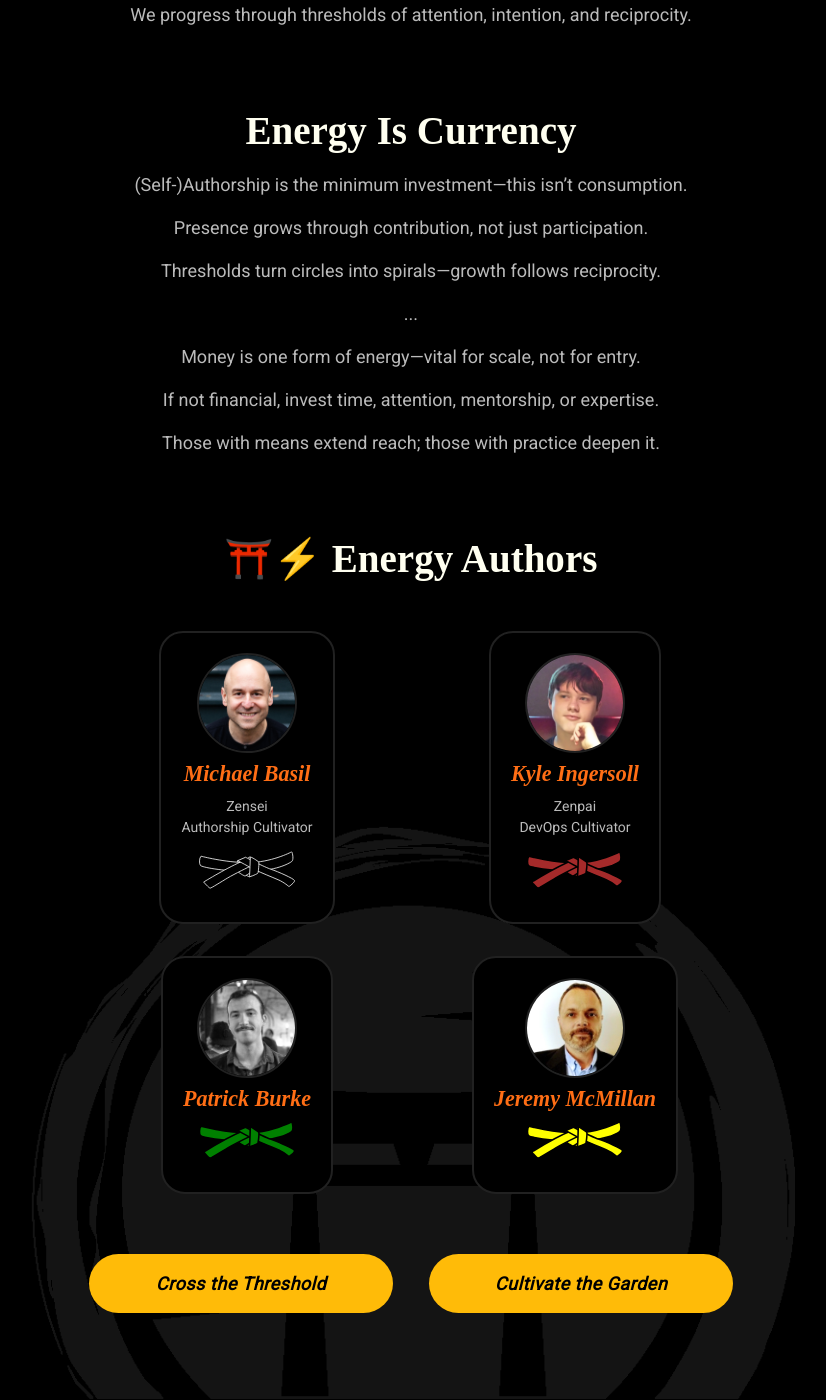
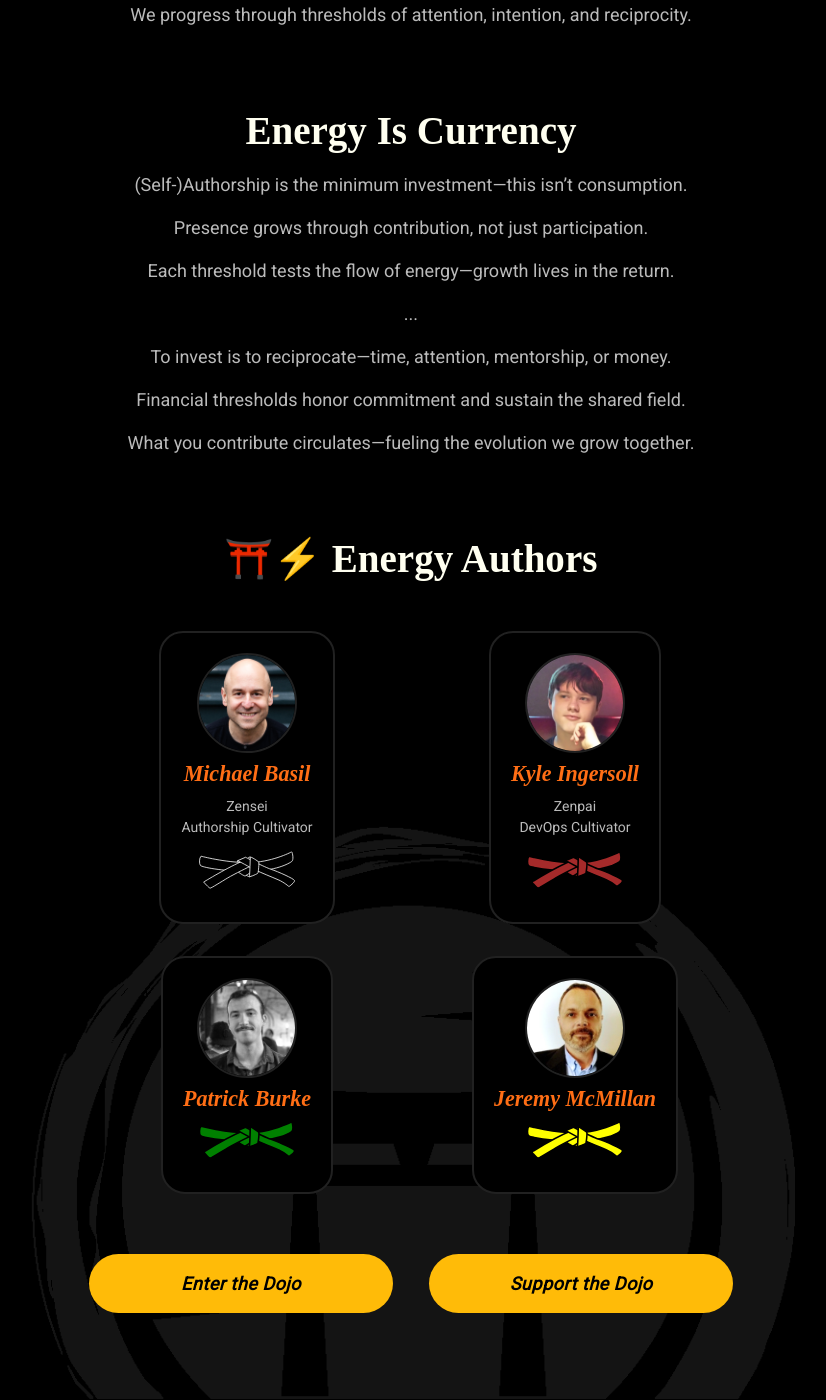
Before and after one commit to mindset-dojo/mindset-dojo.github.io, a Jekyll site: the page built from mission.md, in a window 1280 px wide and 1400 px high, scrolled down 1422 px. Shown: the whole window, without its empty margins (229-1055 px from the left). Built offline with Jekyll 4.4.1, drawn with Linux system fonts in a browser that asks for light colours; some web fonts are replaced.

Commit message:
feat: Mission page cleanup

```diff
--- a/_data/mission.yaml
+++ b/_data/mission.yaml
@@ -40,11 +40,11 @@ sections:
       items:
         - "(Self-)Authorship is the minimum investment—this isn’t consumption."
         - "Presence grows through contribution, not just participation."
-        - "Thresholds turn circles into spirals—growth follows reciprocity."
+        - "Each threshold tests the flow of energy—growth lives in the return."
         - "..."
-        - "Money is one form of energy—vital for scale, not for entry."
-        - "If not financial, invest time, attention, mentorship, or expertise."
-        - "Those with means extend reach; those with practice deepen it."
+        - "To invest is to reciprocate—time, attention, mentorship, or money."
+        - "Financial thresholds honor commitment and sustain the shared field."
+        - "What you contribute circulates—fueling the evolution we grow together."
   - type: authors
     data:
       leadership_flow:
@@ -53,8 +53,8 @@ sections:
   - type: ctas
     data:
       items:
-        - label: "Cross the Threshold"
+        - label: "Enter the Dojo"
           ref: program
-        - label: "Cultivate the Garden"
+        - label: "Support the Dojo"
           ref: project
 ---
```
